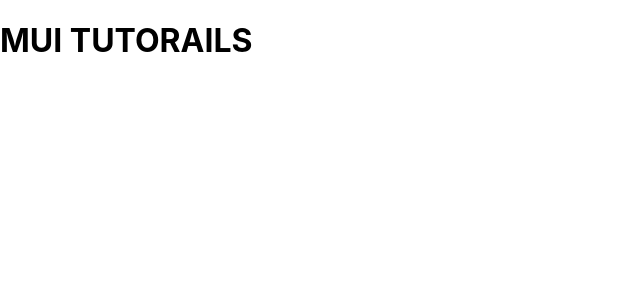
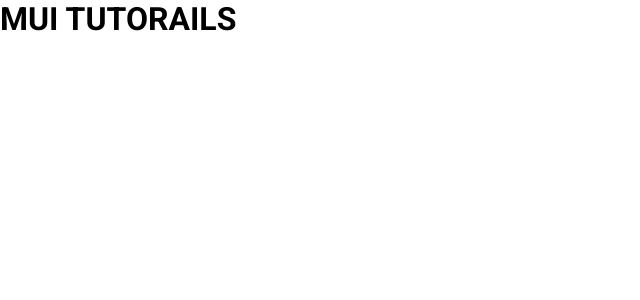
Before and after one commit to sepidehvahedian/mui-tutorails, a React (Create React App) app: page / in a window 1280 px wide. Shown: the top 300 px of the page, without its empty margins (0-640 px from the left). Built offline with nearby package versions, Linux system fonts and the light colour scheme.

Commit message:
reset css

```diff
--- a/package.json
+++ b/package.json
@@ -3,6 +3,10 @@
   "version": "0.1.0",
   "private": true,
   "dependencies": {
+    "@emotion/react": "^11.14.0",
+    "@emotion/styled": "^11.14.0",
+    "@mui/icons-material": "^7.1.1",
+    "@mui/material": "^7.1.1",
     "@testing-library/dom": "^10.4.0",
     "@testing-library/jest-dom": "^6.6.3",
     "@testing-library/react": "^16.3.0",
--- a/public/index.html
+++ b/public/index.html
@@ -3,6 +3,13 @@
   <head>
     <meta charset="utf-8" />
     <link rel="icon" href="%PUBLIC_URL%/favicon.ico" />
+    <link rel="preconnect" href="https://fonts.googleapis.com" />
+    <link rel="preconnect" href="https://fonts.gstatic.com" crossorigin />
+    <link
+      rel="stylesheet"
+      href="https://fonts.googleapis.com/css2?family=Roboto:wght@300;400;500;700&display=swap"
+    />
+
     <meta name="viewport" content="width=device-width, initial-scale=1" />
     <meta name="theme-color" content="#000000" />
     <meta
@@ -24,7 +31,7 @@
       work correctly both with client-side routing and a non-root public URL.
       Learn how to configure a non-root public URL by running `npm run build`.
     -->
-    <title>React App</title>
+    <title>MUI App</title>
   </head>
   <body>
     <noscript>You need to enable JavaScript to run this app.</noscript>
--- a/src/index.css
+++ b/src/index.css
@@ -1,13 +1,6 @@
-body {
+* {
   margin: 0;
-  font-family: -apple-system, BlinkMacSystemFont, 'Segoe UI', 'Roboto', 'Oxygen',
-    'Ubuntu', 'Cantarell', 'Fira Sans', 'Droid Sans', 'Helvetica Neue',
-    sans-serif;
-  -webkit-font-smoothing: antialiased;
-  -moz-osx-font-smoothing: grayscale;
+  padding: 0;
+  box-sizing: border-box;
+  font-family: "Roboto", sans-serif;
 }
-
-code {
-  font-family: source-code-pro, Menlo, Monaco, Consolas, 'Courier New',
-    monospace;
-}
```
Also changed, not shown: 1 other file (tests, documents, lock files or other folders).
